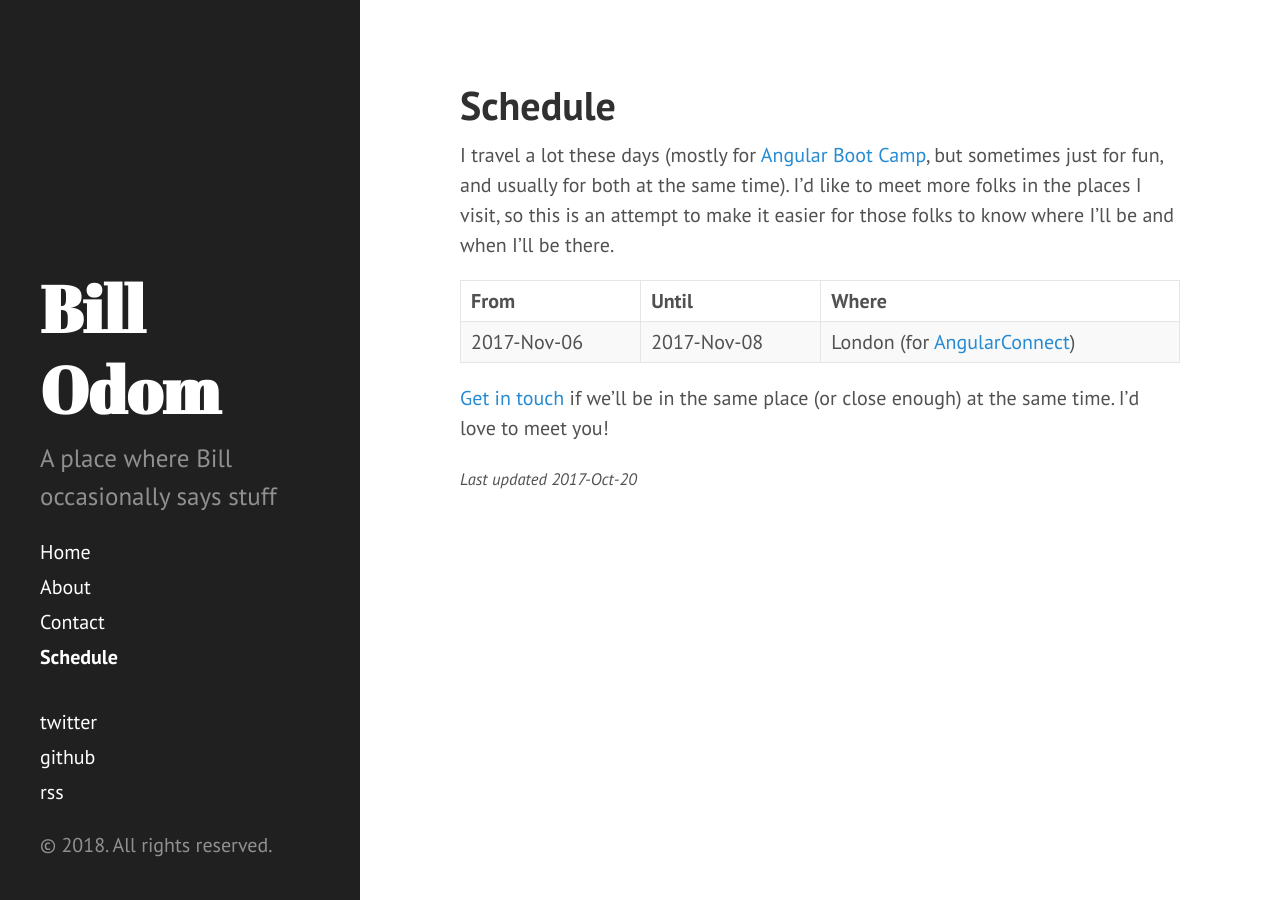
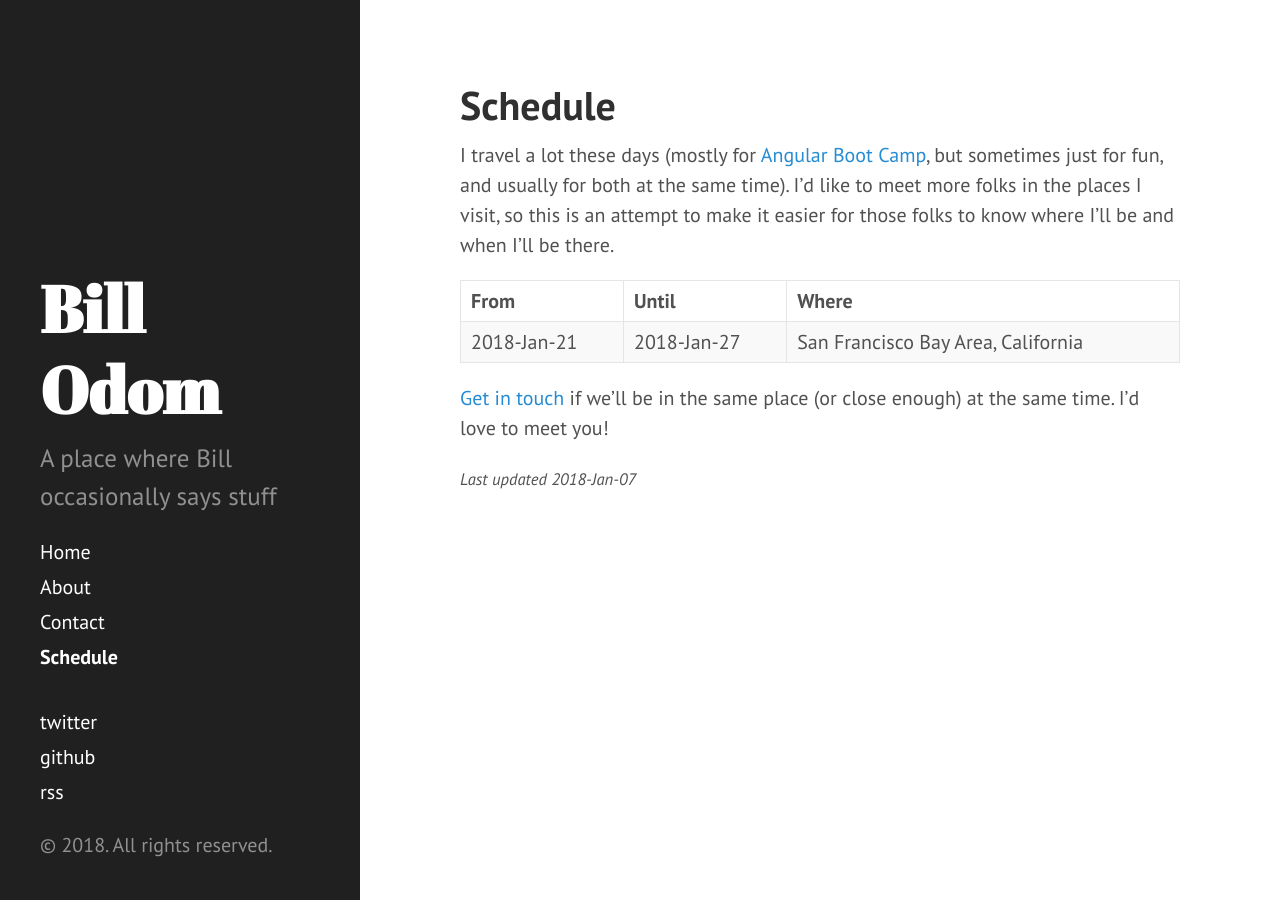
Before and after one commit to wnodom/wnodom.github.io, a Jekyll site: the page built from schedule.md, in a window 1280 px wide. Built offline with Jekyll 4.4.1, drawn with Linux system fonts in a browser that asks for light colours.

Commit message:
Update schedule

```diff
--- a/schedule.md
+++ b/schedule.md
@@ -1,14 +1,14 @@
 ---
 layout: page
 title: Schedule
-update_date: 2017-10-20
+update_date: Sun Jan  7 20:49:35 2018
 ---
 
 I travel a lot these days (mostly for [Angular Boot Camp](http://angularbootcamp.com/), but sometimes just for fun, and usually for both at the same time). I'd like to meet more folks in the places I visit, so this is an attempt to make it easier for those folks to know where I'll be and when I'll be there.
 
 | From        | Until       | Where
 |:------------|:------------|:-
-| 2017-Nov-06 | 2017-Nov-08 | London (for [AngularConnect](https://www.angularconnect.com))
+| 2018-Jan-21 | 2018-Jan-27 | San Francisco Bay Area, California
 
 [Get in touch](/contact/) if we'll be in the same place (or close enough) at the same time. I'd love to meet you!
 
```
